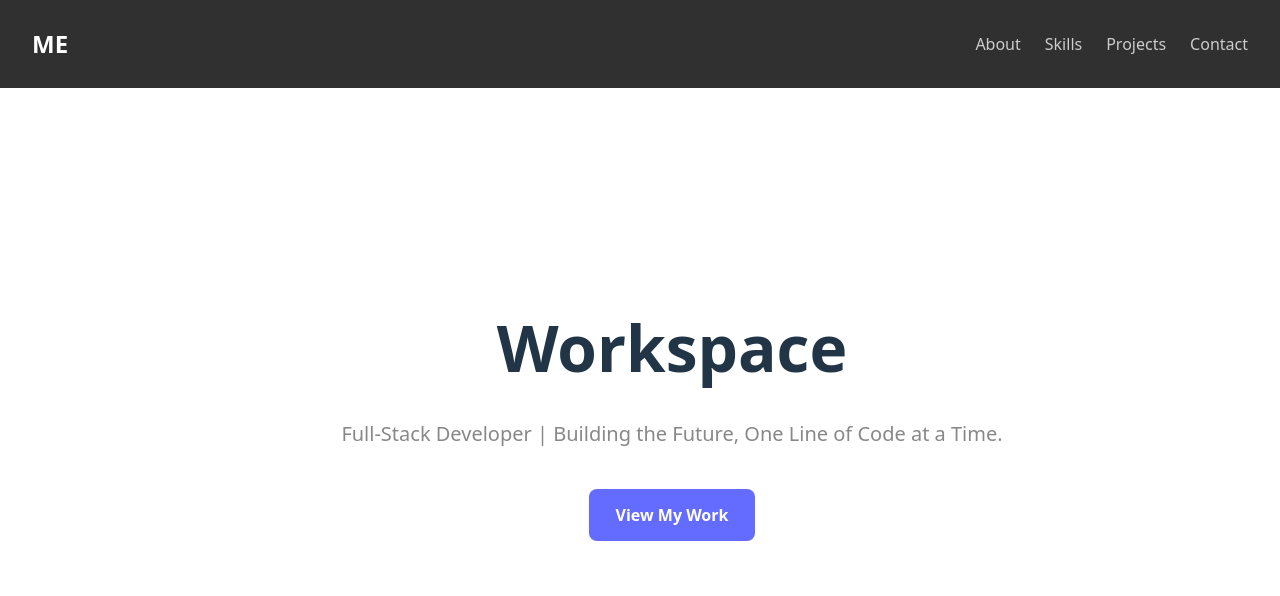
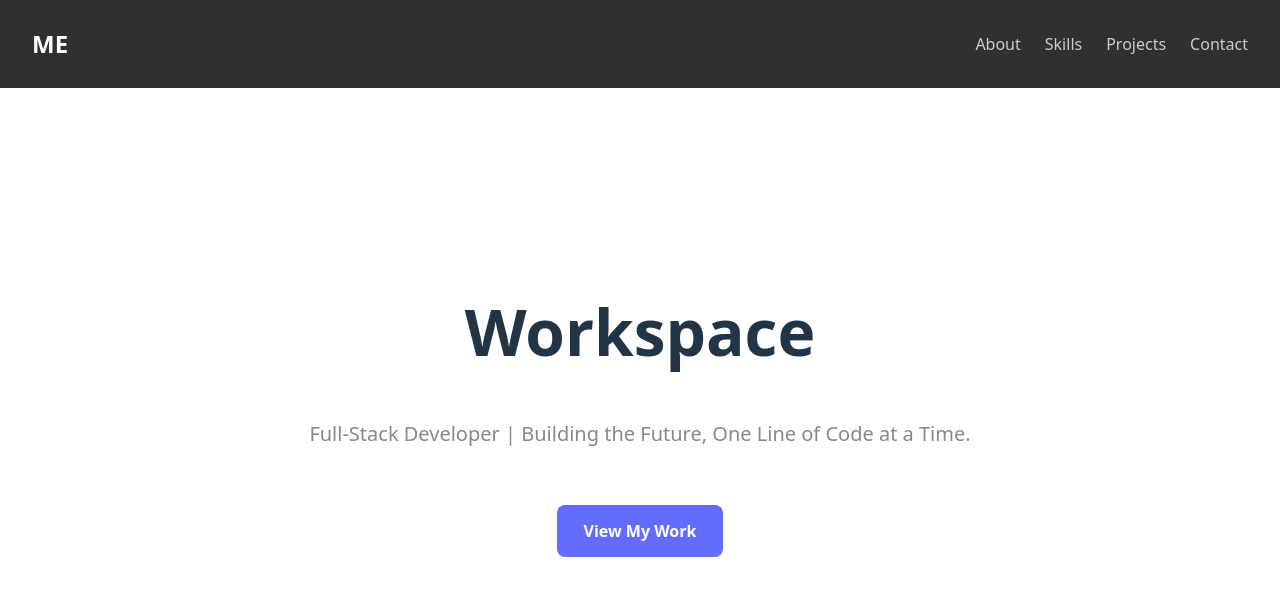
Before and after one commit to Tsega-Get/portfolio, a React (Vite) app: page / in a window 1280 px wide. Shown: the top 596 px of the page. Built offline with nearby package versions, Linux system fonts and the light colour scheme.

Commit message:
adjust padding

```diff
--- a/src/sections/Contact.tsx
+++ b/src/sections/Contact.tsx
@@ -5,7 +5,7 @@ const Contact = () => {
     <section id="contact" className="section">
       <h2>Get In Touch</h2>
       <p>I'm currently open to new opportunities. Feel free to reach out!</p>
-      <a href="mailto:your.tsega.get.grace@gmail.com" className="cta-button">
+      <a href="mailto:tsega.get.grace@gmail.com" className="cta-button">
         Say Hello
       </a>
     </section>
--- a/src/sections/Hero.tsx
+++ b/src/sections/Hero.tsx
@@ -4,12 +4,15 @@ const Hero = () => {
   return (
     <section id="home" className="section hero-section">
       <h1>Workspace</h1>
-      <p className="subtitle">
-        Full-Stack Developer | Building the Future, One Line of Code at a Time.
-      </p>
-      <a href="#projects" className="cta-button">
-        View My Work
-      </a>
+      <div className="about-me-subtitle">
+        <p className="subtitle">
+          Full-Stack Developer | Building the Future, One Line of Code at a
+          Time.
+        </p>
+        <a href="#projects" className="cta-button">
+          View My Work
+        </a>
+      </div>
     </section>
   );
 };
--- a/src/sections/styles/sectionStyles.css
+++ b/src/sections/styles/sectionStyles.css
@@ -6,7 +6,6 @@
 
 /* Inner container to center content */
 .section {
-  /* max-width: 960px; */
   width: 100%;
   margin: 0 auto;
   text-align: center;
@@ -25,7 +24,6 @@
   flex-direction: column;
   justify-content: center;
   align-items: center;
-  padding: 0 2rem; /* Remove top/bottom padding for hero to truly center */
 }
 
 .hero-section h1 {
@@ -59,7 +57,11 @@
     margin-bottom: 2rem;
 }
 .about-section  p {
- max-width: 600px;
+  max-width: 600px;
+  padding: 1rem;
+  border-radius: 8px;
+}
+.about-me-subtitle p {
   padding: 1rem;
   border-radius: 8px;
 }
```
